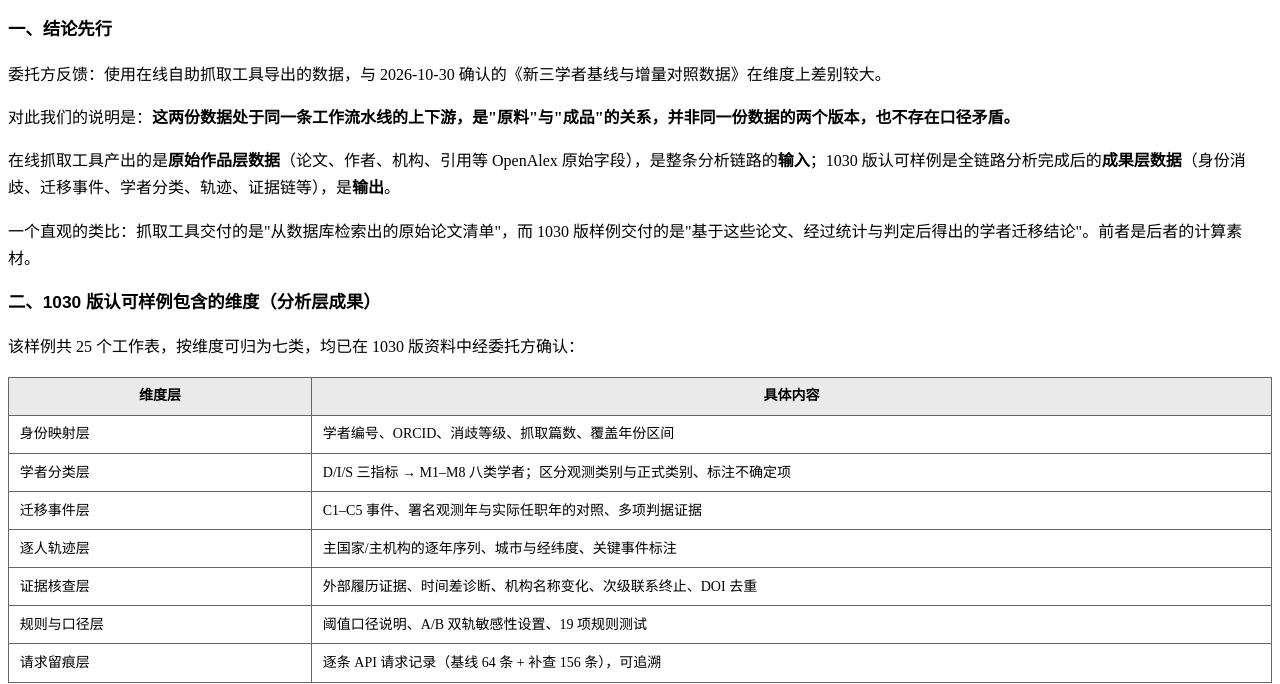
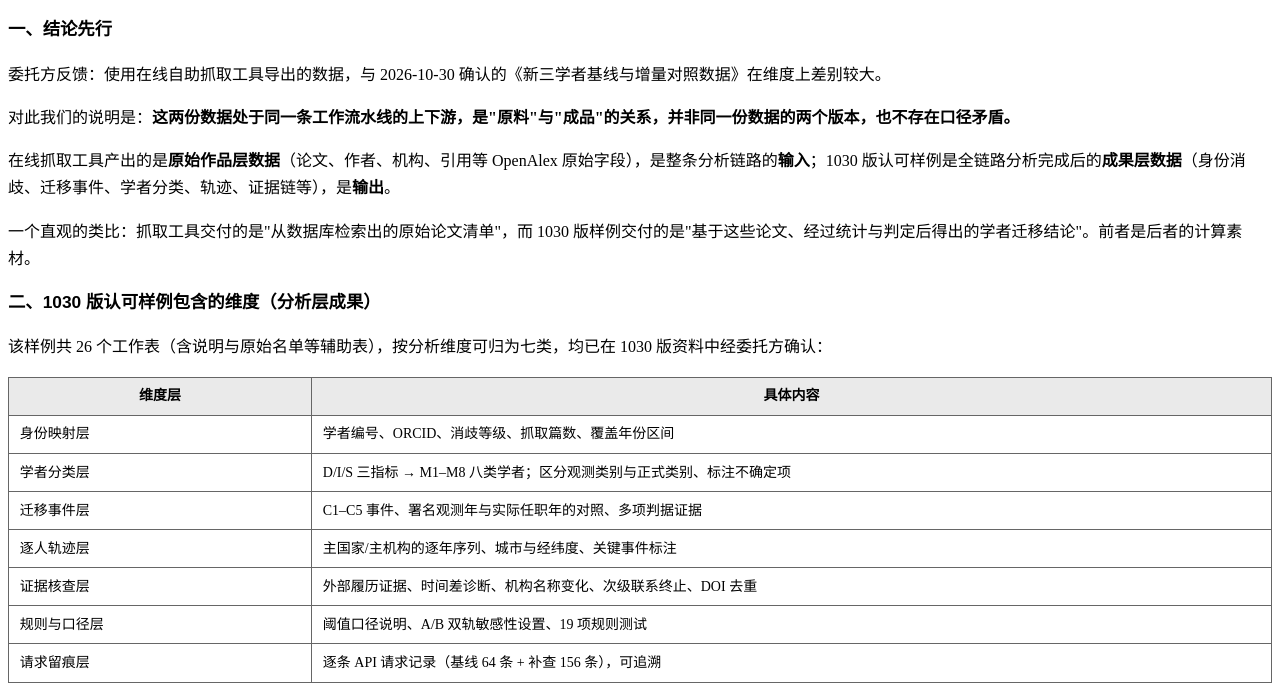
Before and after one commit to PatHoo/OpenAlex, a plain HTML site: page output/openalex_audit_20261121/stage2/数据维度说明.html in a window 1280 px wide. Shown: the part 133-817 px from the top of the page. Drawn offline with Linux system fonts and the light colour scheme.

Commit message:
修正对外维度说明的工作表数：25→26
- 连附件核实 1030 版 Excel 实为 26 个 sheet（含 A原名单），对外文档误写 25
- md/html/docx 三份同步，措辞改为『26 个工作表（含说明与原始名单等辅助表），按分析维度可归为七类』
- docx 已按 html 重转，40 项内容全保留，无内部字样残留
- 与本次交付的 26-sheet 工作簿口径一致

```diff
--- a/output/openalex_audit_20261121/stage2/数据维度说明.html
+++ b/output/openalex_audit_20261121/stage2/数据维度说明.html
@@ -25,7 +25,7 @@
   <p>一个直观的类比：抓取工具交付的是"从数据库检索出的原始论文清单"，而 1030 版样例交付的是"基于这些论文、经过统计与判定后得出的学者迁移结论"。前者是后者的计算素材。</p>
 
   <h3 style="font-family:'SimHei','黑体',sans-serif; font-size:13pt; margin:12pt 0 6pt 0;">二、1030 版认可样例包含的维度（分析层成果）</h3>
-  <p>该样例共 25 个工作表，按维度可归为七类，均已在 1030 版资料中经委托方确认：</p>
+  <p>该样例共 26 个工作表（含说明与原始名单等辅助表），按分析维度可归为七类，均已在 1030 版资料中经委托方确认：</p>
   <table>
     <tr><th style="width:24%;">维度层</th><th>具体内容</th></tr>
     <tr><td>身份映射层</td><td>学者编号、ORCID、消歧等级、抓取篇数、覆盖年份区间</td></tr>
```
Also changed, not shown: 2 other files.
